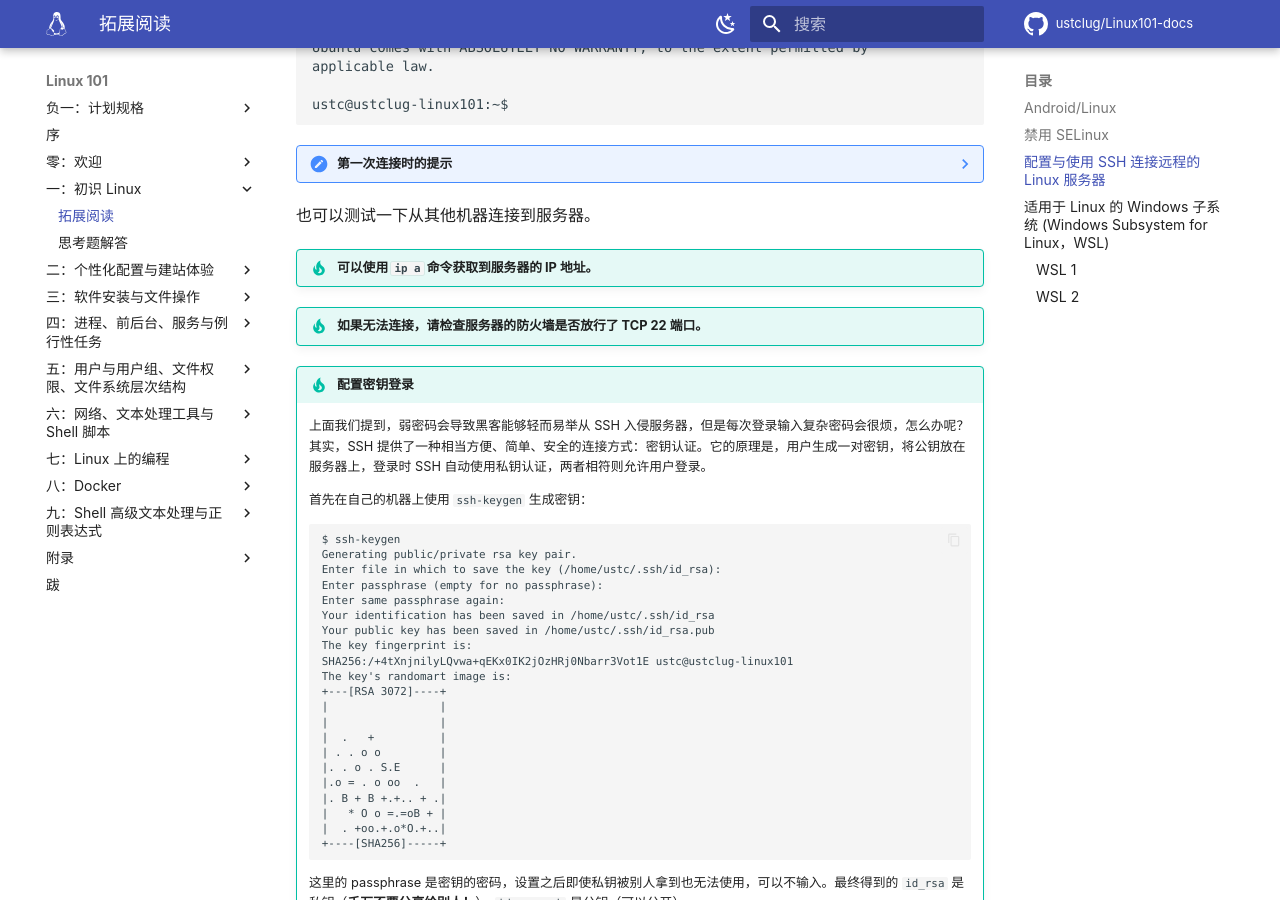
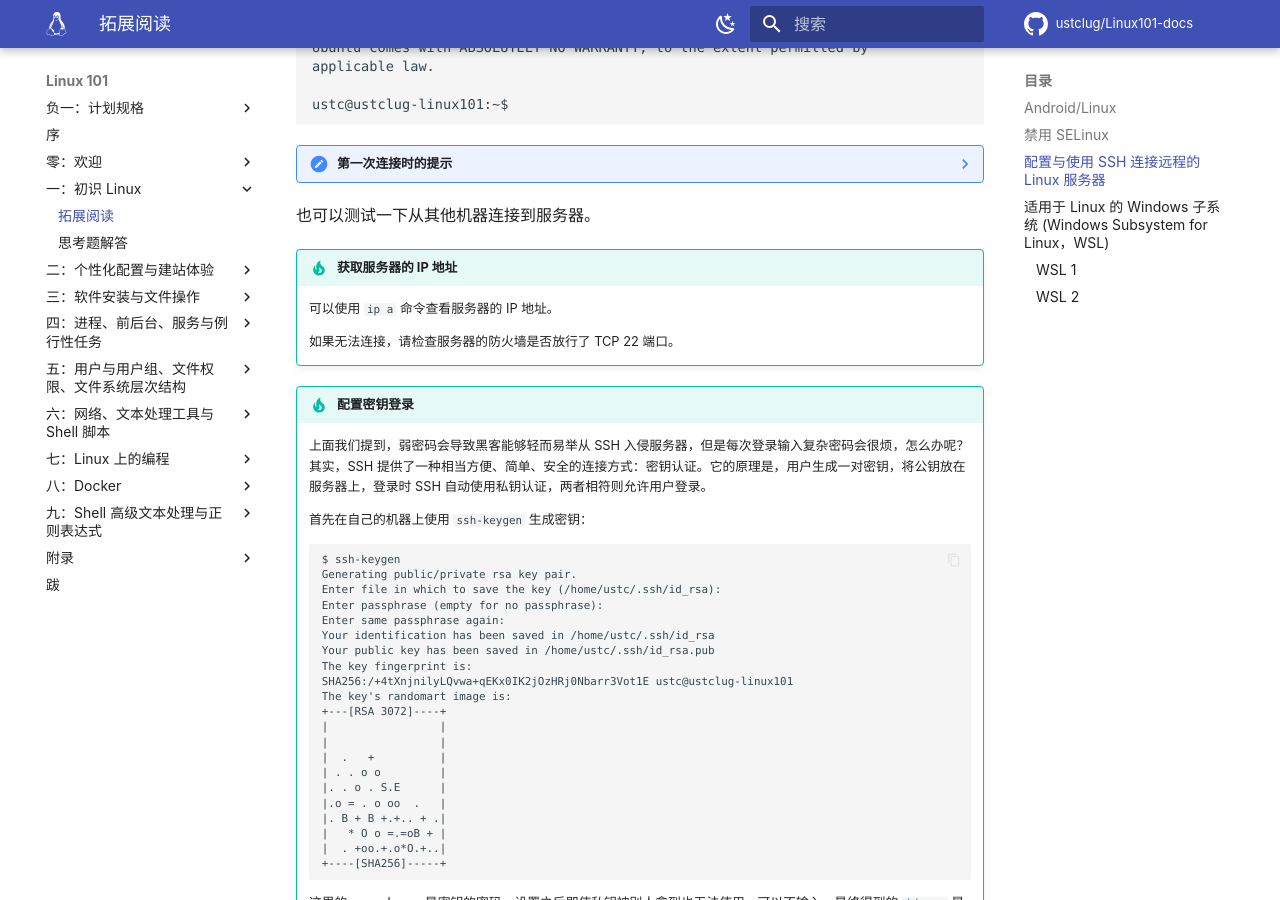
Before and after one commit to ustclug/Linux101-docs, an MkDocs documentation site: the page built from docs/Ch01/supplement.md, in a window 1280 px wide and 900 px high, scrolled down 3156 px. Built offline with MkDocs 1.6.1 and Material for MkDocs 9.7.7, drawn with Linux system fonts in a browser that asks for light colours; comment, search, counter and statistics services are not loaded.

Commit message:
Ch01/supplement: Consolidate admonitions on IP address

```diff
--- a/docs/Ch01/supplement.md
+++ b/docs/Ch01/supplement.md
@@ -181,9 +181,11 @@ ustc@ustclug-linux101:~$
 
 也可以测试一下从其他机器连接到服务器。
 
-!!! tip "可以使用 `ip a` 命令获取到服务器的 IP 地址。"
+!!! tip "获取服务器的 IP 地址"
 
-!!! tip "如果无法连接，请检查服务器的防火墙是否放行了 TCP 22 端口。"
+    可以使用 `ip a` 命令查看服务器的 IP 地址。
+
+    如果无法连接，请检查服务器的防火墙是否放行了 TCP 22 端口。
 
 !!! tip "配置密钥登录"
 
```
